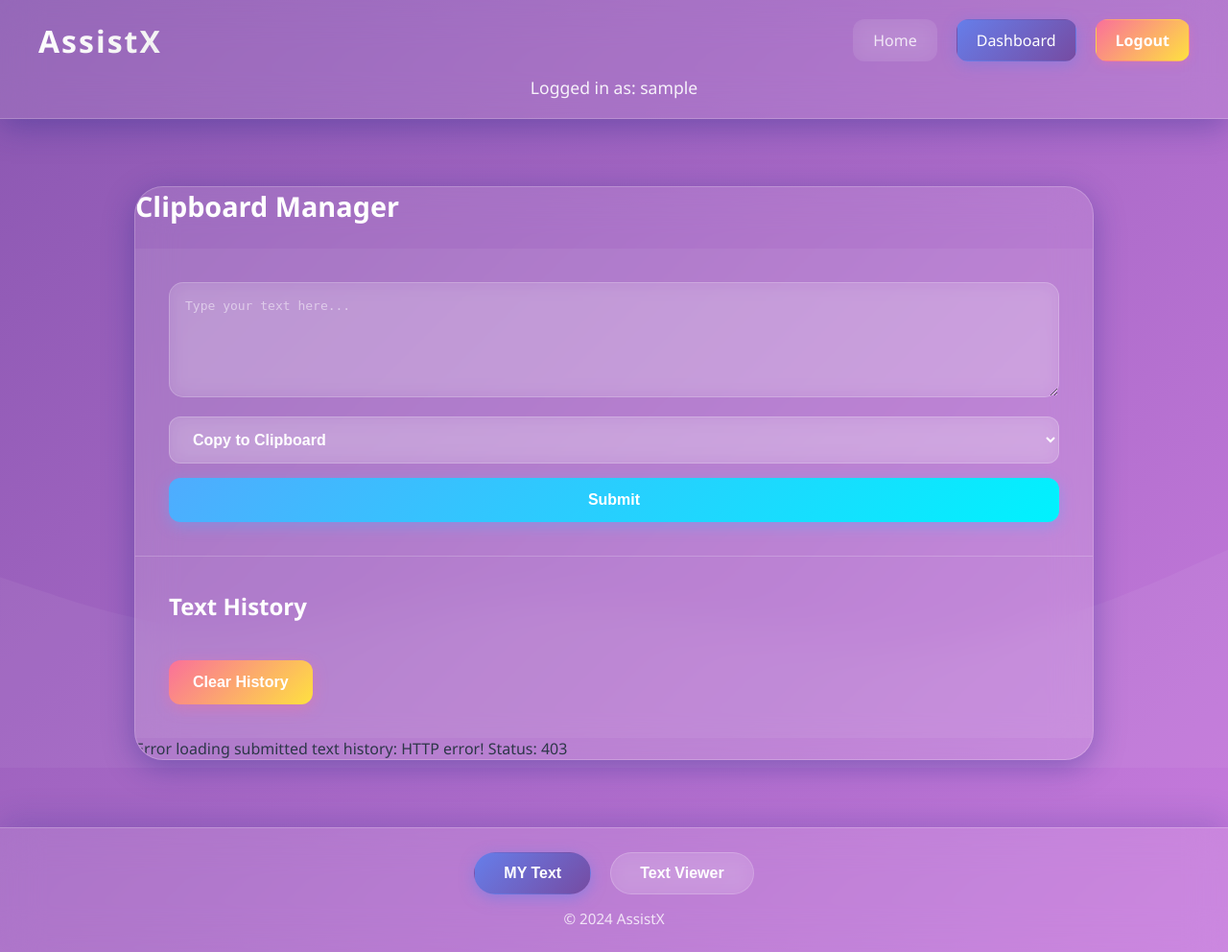
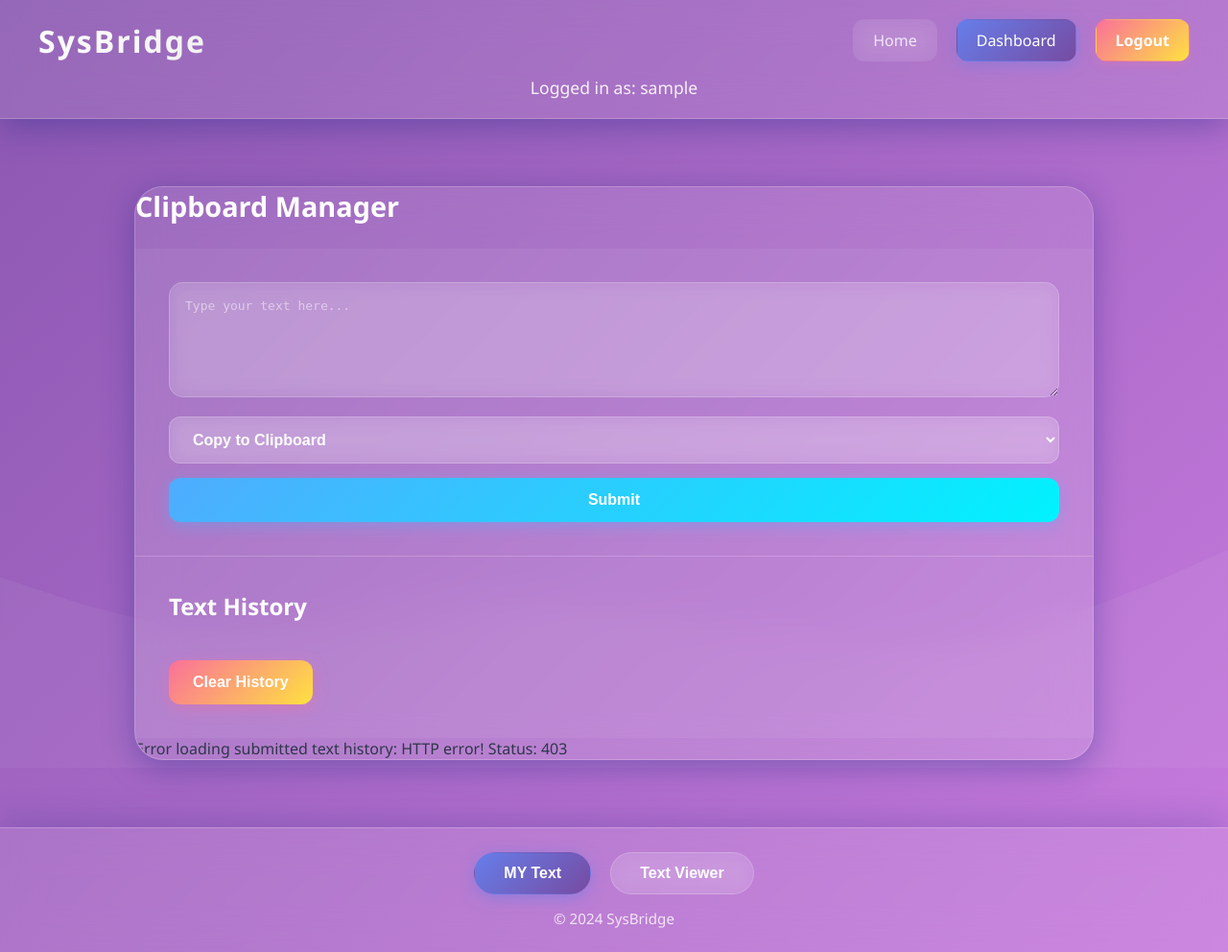
Before and after one commit to astroinnovator/clipboard, a FastAPI app: template templates/user_dashboard.html in a window 1280 px wide. Shown: the whole page at 96% size. Run offline with FastAPI, Linux system fonts and the light colour scheme; the template is opened without the code that fills it: most values are stand-ins (such as "Sample title", 1, 10 or a date in 2020); parts of the project's set-up code (start-up, migrations or seed data) failed here and were passed over; some libraries are stand-ins or nearby versions.

Commit message:
Update user_dashboard.html

```diff
--- a/templates/user_dashboard.html
+++ b/templates/user_dashboard.html
@@ -3,7 +3,7 @@
     <head>
         <meta charset="UTF-8" />
         <meta name="viewport" content="width=device-width, initial-scale=1.0" />
-        <title>User Dashboard - AssistX</title>
+        <title>User Dashboard - SysBridge</title>
         <link
             href="https://fonts.googleapis.com/css2?family=Roboto:wght@400;500;700&display=swap"
             rel="stylesheet"
@@ -15,7 +15,7 @@
         <header>
             <div class="navbar">
                 <div class="navbar-brand">
-                    <h1>AssistX</h1>
+                    <h1>SysBridge</h1>
                 </div>
                 <nav class="navbar-menu">
                     <a href="/" class="nav-link">Home</a>
@@ -79,7 +79,7 @@
                     Text Viewer
                 </button>
             </div>
-            <p>&copy; 2024 AssistX</p>
+            <p>&copy; 2024 SysBridge</p>
         </footer>
 
         <script src="/static/js/script.js"></script>
```
